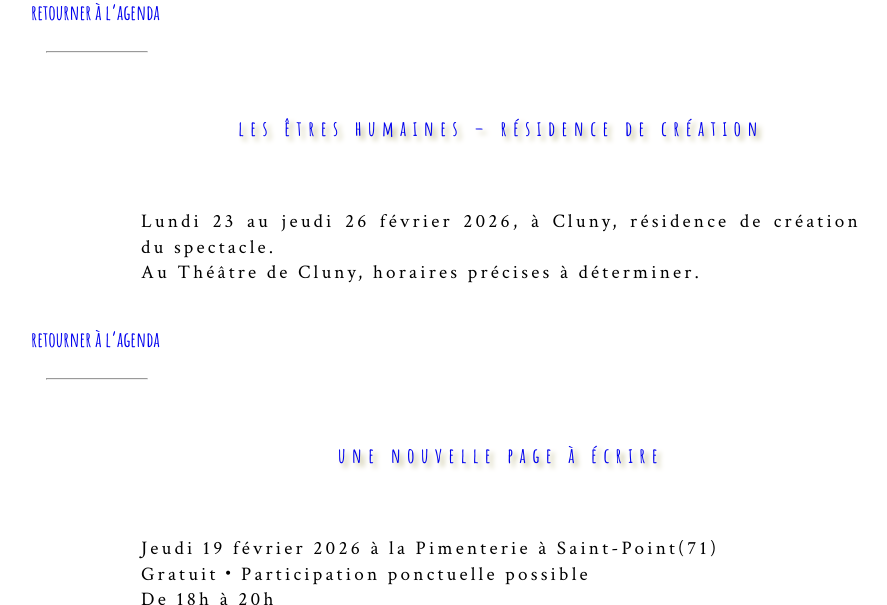
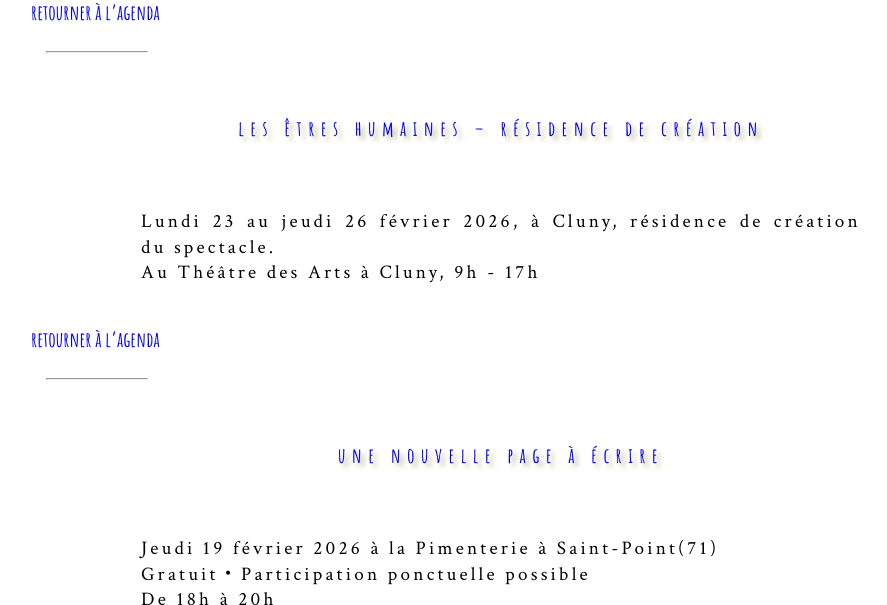
Before and after one commit to leshnik/revertouthaut, a Jekyll site: the page built from agenda.md, in a window 1280 px wide and 900 px high, scrolled down 9950 px, cut to the strip 0-605 px from the top of the window. Shown: the whole strip, without its empty margins (139-1026 px from the left). Built offline with Jekyll 4.4.1, drawn with Linux system fonts in a browser that asks for light colours.

Commit message:
agenda residence cluny delete "horaires à déterminer"

```diff
--- a/agenda.md
+++ b/agenda.md
@@ -217,7 +217,7 @@ summary: Calendrier d'ateliers et de présentations publiques de Rêver Tout Hau
 <div id="23-02-2026">
     <h2><a href="les-etres-humaines">les êtres humaines – résidence de création</a></h2>
     <p class="intro-text">Lundi 23 au jeudi 26 février 2026, à Cluny, résidence de création du spectacle.<br>
-    Au Théâtre de Cluny, horaires précises à déterminer.</p>
+    Au Théâtre des Arts à Cluny, 9h - 17h</p>
 </div>
 <a href="#ag">retourner à l'agenda</a>
 <hr>
```
